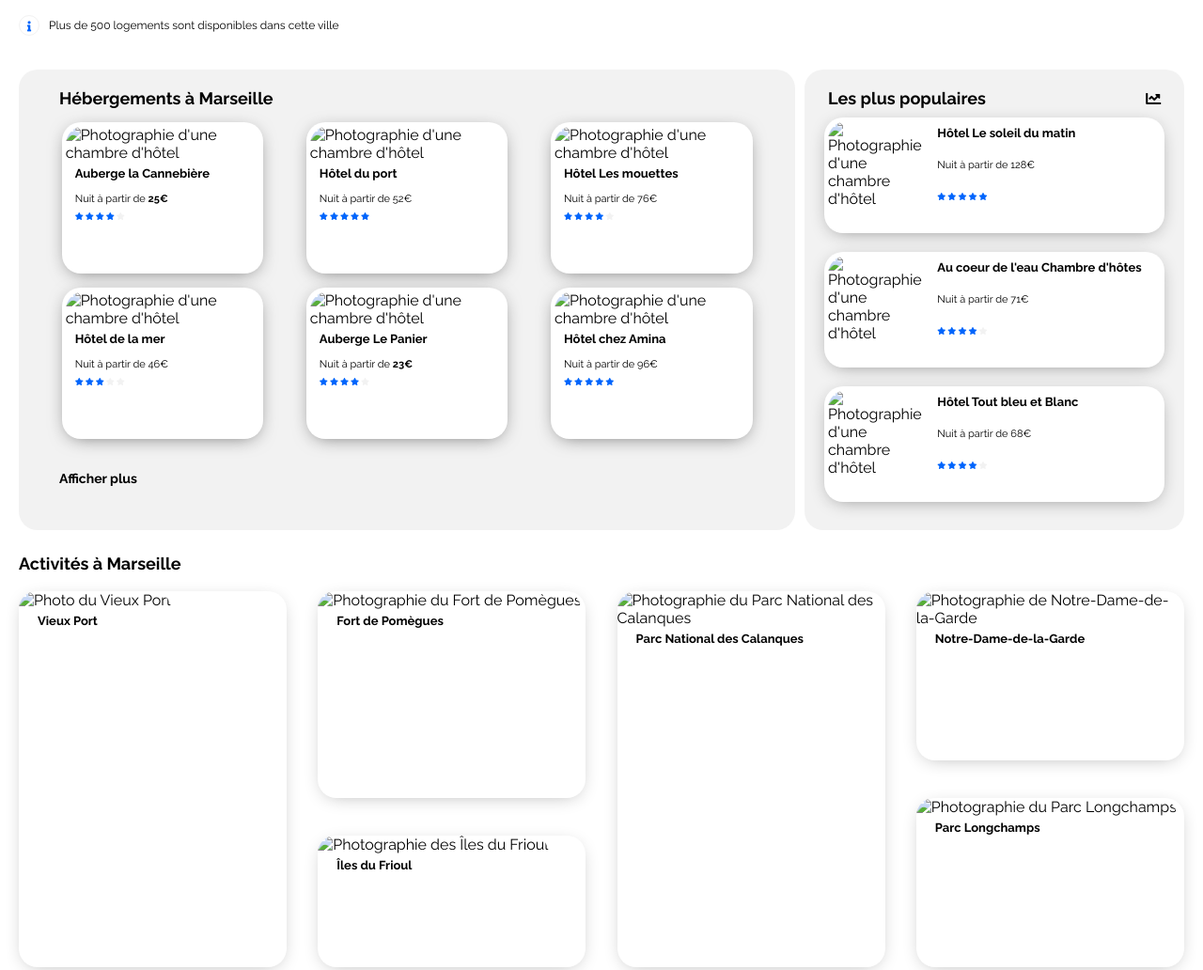
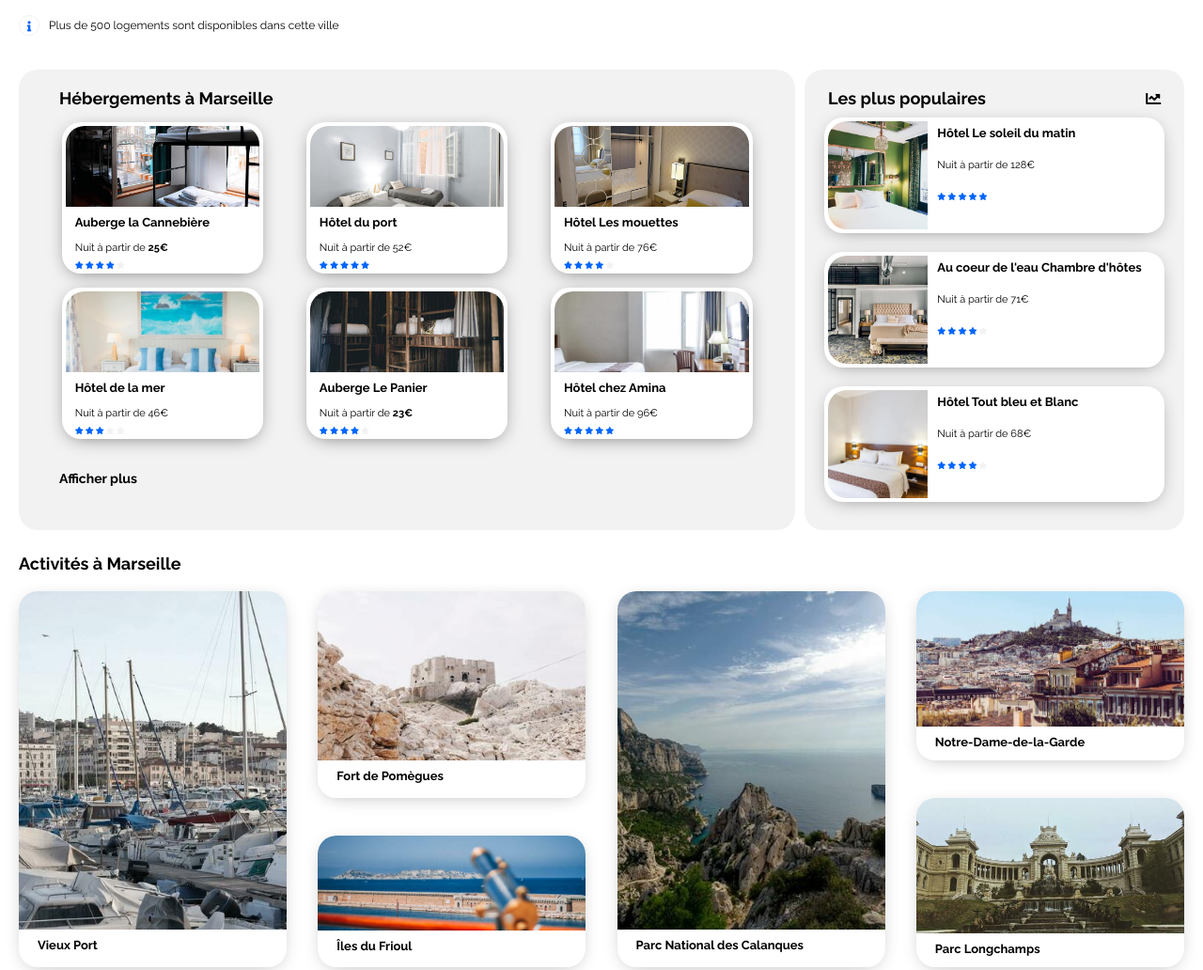
Before and after one commit to leolegrand/LeoLegrand_2_09082021, a plain HTML site: page index.html in a window 1280 px wide. Shown: the part 260-1292 px from the top of the page at 94% size. Drawn offline with Linux system fonts and the light colour scheme; the site is published under a folder, as on GitHub Pages, so addresses that start at the root find nothing.

Commit message:
Remplacement liens/images

```diff
--- a/index.html
+++ b/index.html
@@ -49,8 +49,8 @@
             <div class="hotels">
                 <h2>Hébergements à Marseille</h2>
                 <div class="hotel-cards-organisation">
-                    <a href="http://google.com" class="hotel-cards">
-                        <img src="/images/hebergements/marcus-loke-WQJvWU_HZFo-unsplash.jpg" alt="Photographie d'une chambre d'hôtel">
+                    <a href="#" class="hotel-cards">
+                        <img src="images/hebergements/marcus-loke-WQJvWU_HZFo-unsplash.jpg" alt="Photographie d'une chambre d'hôtel">
                         <h3>Auberge la Cannebière</h3>
                         <p>Nuit à partir de <strong>25€</strong></p>
                         <div class="stars">
@@ -61,8 +61,8 @@
                             <i class="fas fa-star"></i>
                         </div>
                     </a>
-                    <a href="http://google.com" class="hotel-cards">
-                        <img src="/images/hebergements/fred-kleber-gTbaxaVLvsg-unsplash.jpg" alt="Photographie d'une chambre d'hôtel">
+                    <a href="#" class="hotel-cards">
+                        <img src="images/hebergements/fred-kleber-gTbaxaVLvsg-unsplash.jpg" alt="Photographie d'une chambre d'hôtel">
                         <h3>Hôtel du port</h3>
                         <p>Nuit à partir de 52€</p>
                         <div class="stars">
@@ -73,8 +73,8 @@
                             <i class="fas fa-star bluestar"></i>
                         </div>
                     </a>
-                    <a href="http://google.com" class="hotel-cards">
-                        <img src="/images/hebergements/reisetopia-B8WIgxA_PFU-unsplash.jpg" alt="Photographie d'une chambre d'hôtel">
+                    <a href="#" class="hotel-cards">
+                        <img src="images/hebergements/reisetopia-B8WIgxA_PFU-unsplash.jpg" alt="Photographie d'une chambre d'hôtel">
                         <h3>Hôtel Les mouettes</h3>
                         <p>Nuit à partir de 76€</p>
                         <div class="stars">
@@ -85,8 +85,8 @@
                             <i class="fas fa-star"></i>
                         </div>
                     </a>
-                    <a href="http://google.com" class="hotel-cards">
-                        <img src="/images/hebergements/annie-spratt-Eg1qcIitAuA-unsplash.jpg" alt="Photographie d'une chambre d'hôtel">
+                    <a href="#" class="hotel-cards">
+                        <img src="images/hebergements/annie-spratt-Eg1qcIitAuA-unsplash.jpg" alt="Photographie d'une chambre d'hôtel">
                         <h3>Hôtel de la mer</h3>
                         <p>Nuit à partir de 46€</p>
                         <div class="stars">
@@ -97,8 +97,8 @@
                             <i class="fas fa-star"></i>
                         </div>
                     </a>
-                    <a href="http://google.com" class="hotel-cards">
-                        <img src="/images/hebergements/nicate-lee-kT-ZyaiwBe0-unsplash.jpg" alt="Photographie d'une chambre d'hôtel">
+                    <a href="#" class="hotel-cards">
+                        <img src="images/hebergements/nicate-lee-kT-ZyaiwBe0-unsplash.jpg" alt="Photographie d'une chambre d'hôtel">
                         <h3>Auberge Le Panier</h3>
                         <p>Nuit à partir de <strong>23€</strong></p>
                         <div class="stars">
@@ -109,8 +109,8 @@
                             <i class="fas fa-star"></i>
                         </div>
                     </a>
-                    <a href="http://google.com" class="hotel-cards">
-                        <img src="/images/hebergements/febrian-zakaria-M6S1WvfW68A-unsplash.jpg" alt="Photographie d'une chambre d'hôtel">
+                    <a href="#" class="hotel-cards">
+                        <img src="images/hebergements/febrian-zakaria-M6S1WvfW68A-unsplash.jpg" alt="Photographie d'une chambre d'hôtel">
                         <h3>Hôtel chez Amina</h3>
                         <p>Nuit à partir de 96€</p>
                         <div class="stars">
@@ -130,8 +130,8 @@
                     <i class="fas fa-chart-line"></i>
                 </div>
                 <div class="populaires-cards-organisation">
-                    <a href="http://google.com" class="populaires-cards">
-                        <img src="/images/hebergements/emile-guillemot-Bj_rcSC5XfE-unsplash.jpg" alt="Photographie d'une chambre d'hôtel">
+                    <a href="#" class="populaires-cards">
+                        <img src="images/hebergements/emile-guillemot-Bj_rcSC5XfE-unsplash.jpg" alt="Photographie d'une chambre d'hôtel">
                         <div class="populaires-cards-contents">
                             <h3>Hôtel Le soleil du matin</h3>
                             <p>Nuit à partir de 128€</p>
@@ -144,8 +144,8 @@
                             </div>
                         </div>
                     </a>
-                    <a href="http://google.com" class="populaires-cards">
-                        <img src="/images/hebergements/aw-creative-VGs8z60yT2c-unsplash.jpg" alt="Photographie d'une chambre d'hôtel">
+                    <a href="#" class="populaires-cards">
+                        <img src="images/hebergements/aw-creative-VGs8z60yT2c-unsplash.jpg" alt="Photographie d'une chambre d'hôtel">
                         <div class="populaires-cards-contents">
                             <h3>Au coeur de l'eau Chambre d'hôtes</h3>
                             <p>Nuit à partir de 71€</p>
@@ -158,8 +158,8 @@
                             </div>
                         </div>
                     </a>
-                    <a href="http://google.com" class="populaires-cards">
-                        <img src="/images/hebergements/febrian-zakaria-sjvU0THccQA-unsplash.jpg" alt="Photographie d'une chambre d'hôtel">
+                    <a href="#" class="populaires-cards">
+                        <img src="images/hebergements/febrian-zakaria-sjvU0THccQA-unsplash.jpg" alt="Photographie d'une chambre d'hôtel">
                         <div class="populaires-cards-contents">
                             <h3>Hôtel Tout bleu et Blanc</h3>
                             <p>Nuit à partir de 68€</p>
@@ -178,34 +178,34 @@
         <section class="activites" id="activites">
             <h3 class="activites-title">Activités à Marseille</h3>
             <div class="activites-cards-section">
-                <a href="http://google.com" class="activites-cards-100">
-                    <img src="/images/activites/reno-laithienne-QUgJhdY5Fyk-unsplash.jpg" alt="Photo du Vieux Port">
+                <a href="#" class="activites-cards-100">
+                    <img src="images/activites/reno-laithienne-QUgJhdY5Fyk-unsplash.jpg" alt="Photo du Vieux Port">
                     <h3>Vieux Port</h3>
                 </a>
             </div>
             <div class="activites-cards-section">
-                <a href="http://google.com" class="activites-cards-60">
-                    <img src="/images/activites/paul-hermann-QFTrLdQIRhI-unsplash.jpg" alt="Photographie du Fort de Pomègues">
+                <a href="#" class="activites-cards-60">
+                    <img src="images/activites/paul-hermann-QFTrLdQIRhI-unsplash.jpg" alt="Photographie du Fort de Pomègues">
                     <h3>Fort de Pomègues</h3>
                 </a>
-                <a href="http://google.com" class="activites-cards-40">
-                    <img src="/images/activites/kevin-hikari-rV_Qd1l-VXg-unsplash.jpg" alt="Photographie des Îles du Frioul">
+                <a href="#" class="activites-cards-40">
+                    <img src="images/activites/kevin-hikari-rV_Qd1l-VXg-unsplash.jpg" alt="Photographie des Îles du Frioul">
                     <h3>Îles du Frioul</h3>
                 </a>
             </div>
             <div class="activites-cards-section">
-                <a href="http://google.com" class="activites-cards-100">
-                    <img src="/images/activites/kilyan-sockalingum-NR8-cBCN3aI-unsplash.jpg" alt="Photographie du Parc National des Calanques">
+                <a href="#" class="activites-cards-100">
+                    <img src="images/activites/kilyan-sockalingum-NR8-cBCN3aI-unsplash.jpg" alt="Photographie du Parc National des Calanques">
                      <h3>Parc National des Calanques</h3>
                 </a>
             </div>
             <div class="activites-cards-section">
-                <a href="http://google.com" class="activites-cards-50">
-                    <img src="/images/activites/florian-wehde-xW9e8gdotxI-unsplash.jpg" alt="Photographie de Notre-Dame-de-la-Garde">
+                <a href="#" class="activites-cards-50">
+                    <img src="images/activites/florian-wehde-xW9e8gdotxI-unsplash.jpg" alt="Photographie de Notre-Dame-de-la-Garde">
                     <h3>Notre-Dame-de-la-Garde</h3>
                 </a>
-                <a href="http://google.com" class="activites-cards-50">
-                    <img src="/images/activites/lena-paulin-wH2-EJoDcV0-unsplash.jpg" alt="Photographie du Parc Longchamps">
+                <a href="#" class="activites-cards-50">
+                    <img src="images/activites/lena-paulin-wH2-EJoDcV0-unsplash.jpg" alt="Photographie du Parc Longchamps">
                     <h3>Parc Longchamps</h3>
                 </a>
             </div>
```
